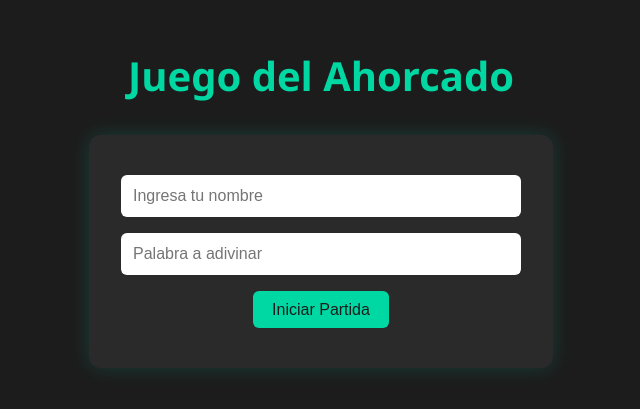
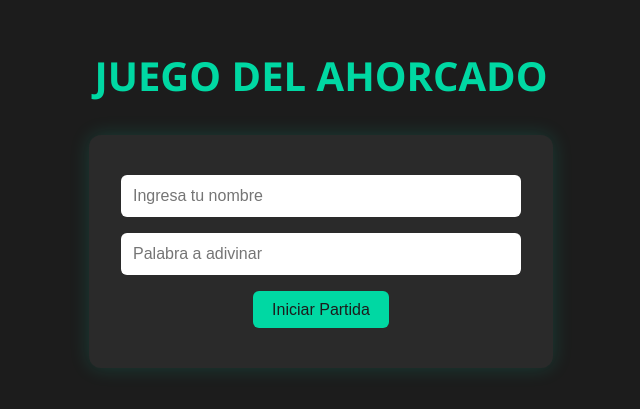
Before and after one commit to LucasPennice/agile2025, a website with bundled scripts: page index.html in a window 1280 px wide. Shown: the part 237-646 px from the top of the page, without its empty margins (319-959 px from the left). Built offline with nearby package versions, Linux system fonts and the light colour scheme.

Commit message:
chore: cambia html

```diff
--- a/index.html
+++ b/index.html
@@ -7,7 +7,7 @@
     <link rel="stylesheet" href="styles.css" />
   </head>
   <body>
-    <h1>Juego del Ahorcado</h1>
+    <h1>JUEGO DEL AHORCADO</h1>
 
     <div id="setup">
       <input id="username" type="text" placeholder="Ingresa tu nombre" />
```
